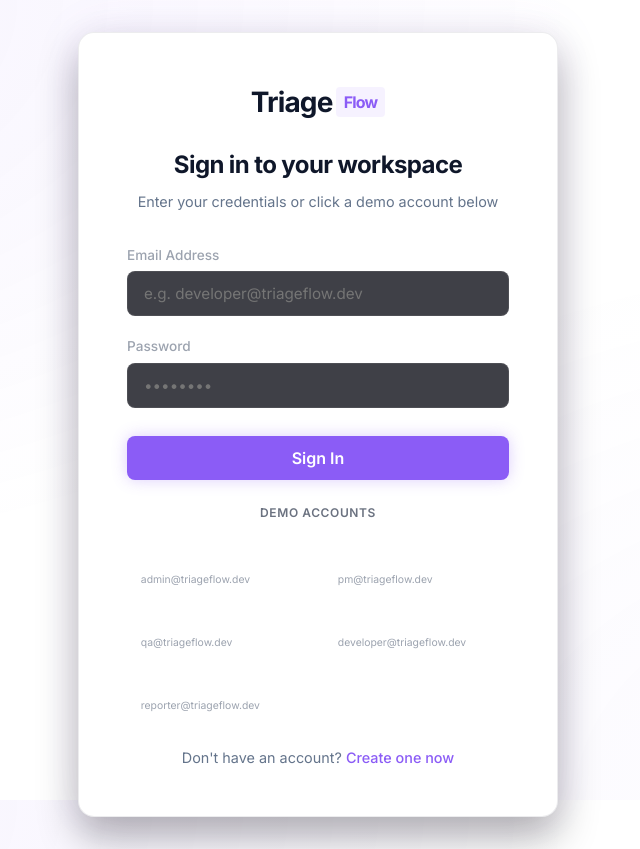
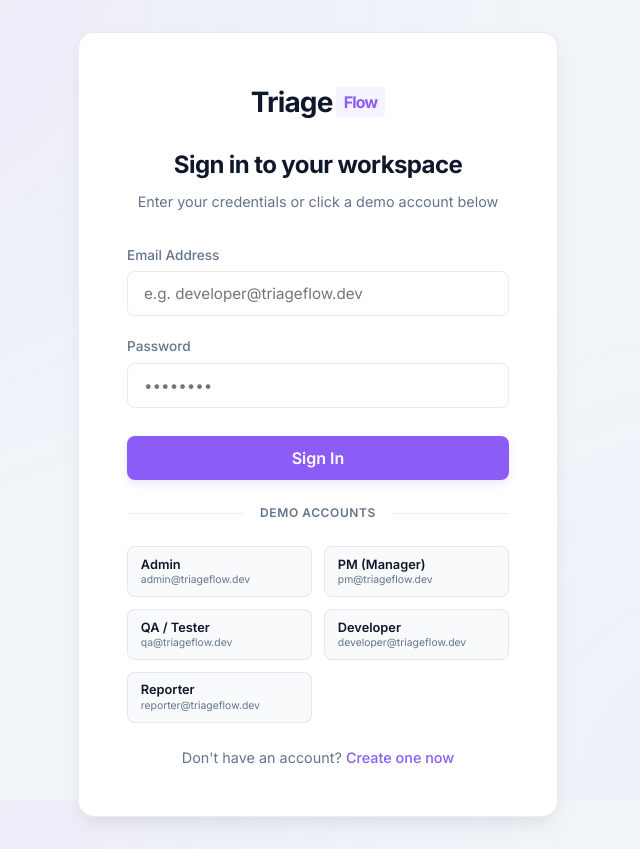
Before and after one commit to heerdedakia/TriageFlow, a Next.js app: page /login in a window 1280 px wide. Shown: the whole page, without its empty margins (322-962 px from the left). Built offline with nearby package versions, Linux system fonts and the light colour scheme; no server answers.

Commit message:
style: fix login forms and card borders for premium white and violet light theme

```diff
--- a/src/app/globals.css
+++ b/src/app/globals.css
@@ -13,9 +13,9 @@
   --color-card-bg: var(--color-bg);
 
   /* Colors */
-  --bg-main: #ffffff;
+  --bg-main: #f1f5f9;
   --bg-card: #ffffff;
-  --bg-card-hover: #f1f5f9;
+  --bg-card-hover: #f8fafc;
   --bg-sidebar: #f8fafc;
   --bg-input: #ffffff;
 
--- a/src/app/login/LoginFormClient.tsx
+++ b/src/app/login/LoginFormClient.tsx
@@ -148,35 +148,35 @@ const styles = {
   label: {
     fontSize: '0.85rem',
     fontWeight: 500,
-    color: '#9ca3af',
+    color: 'var(--text-muted)',
   },
   input: {
     padding: '0.75rem 1rem',
     borderRadius: '8px',
-    backgroundColor: 'rgba(15, 17, 26, 0.8)',
-    border: '1px solid rgba(255, 255, 255, 0.08)',
-    color: '#ffffff',
+    backgroundColor: 'var(--bg-input)',
+    border: '1px solid var(--border-color)',
+    color: 'var(--text-main)',
     fontSize: '0.95rem',
-
     transition: 'border-color 0.2s ease',
   },
   submitBtn: {
     padding: '0.75rem 1rem',
     borderRadius: '8px',
-    backgroundColor: '#8b5cf6',
+    backgroundColor: 'var(--primary)',
     color: '#ffffff',
     fontWeight: 600,
     fontSize: '1rem',
     border: 'none',
     marginTop: '0.5rem',
-    boxShadow: '0 0 15px rgba(139, 92, 246, 0.3)',
+    boxShadow: '0 4px 10px rgba(139, 92, 246, 0.15)',
+    cursor: 'pointer',
   },
   errorAlert: {
     padding: '0.75rem 1rem',
-    backgroundColor: 'rgba(239, 68, 68, 0.1)',
+    backgroundColor: 'rgba(239, 68, 68, 0.08)',
     border: '1px solid rgba(239, 68, 68, 0.2)',
     borderRadius: '8px',
-    color: '#fc8181',
+    color: 'var(--danger)',
     fontSize: '0.9rem',
   },
   divider: {
@@ -188,12 +188,12 @@ const styles = {
   dividerLine: {
     flexGrow: 1,
     height: '1px',
-    backgroundColor: 'rgba(255, 255, 255, 0.08)',
+    backgroundColor: 'var(--border-color)',
   },
   dividerText: {
     padding: '0 1rem',
     fontSize: '0.75rem',
-    color: '#6b7280',
+    color: 'var(--text-muted)',
     textTransform: 'uppercase' as const,
     fontWeight: 600,
     letterSpacing: '0.05em',
@@ -209,8 +209,8 @@ const styles = {
     flexDirection: 'column' as const,
     alignItems: 'flex-start',
     padding: '0.6rem 0.8rem',
-    backgroundColor: 'rgba(255, 255, 255, 0.02)',
-    border: '1px solid rgba(255, 255, 255, 0.06)',
+    backgroundColor: 'var(--bg-card-hover)',
+    border: '1px solid var(--border-color)',
     borderRadius: '8px',
     textAlign: 'left' as const,
     cursor: 'pointer',
@@ -219,11 +219,11 @@ const styles = {
   demoBtnLabel: {
     fontSize: '0.8rem',
     fontWeight: 600,
-    color: '#ffffff',
+    color: 'var(--text-main)',
   },
   demoBtnEmail: {
     fontSize: '0.65rem',
-    color: '#9ca3af',
+    color: 'var(--text-muted)',
     marginTop: '0.1rem',
   },
 };
--- a/src/styles/theme.module.css
+++ b/src/styles/theme.module.css
@@ -18,7 +18,7 @@
   border: 1px solid var(--color-border);
   border-radius: 16px;
   padding: 3rem;
-  box-shadow: 0 20px 40px rgba(0,0,0,0.3), 0 0 50px var(--color-primary-light);
+  box-shadow: 0 10px 25px -5px rgba(15, 23, 42, 0.08), 0 8px 16px -6px rgba(15, 23, 42, 0.04);
   display: flex;
   flex-direction: column;
   align-items: center;
```
Also changed, not shown: src/app/register/RegisterFormClient.tsx (+12 -11 lines).
